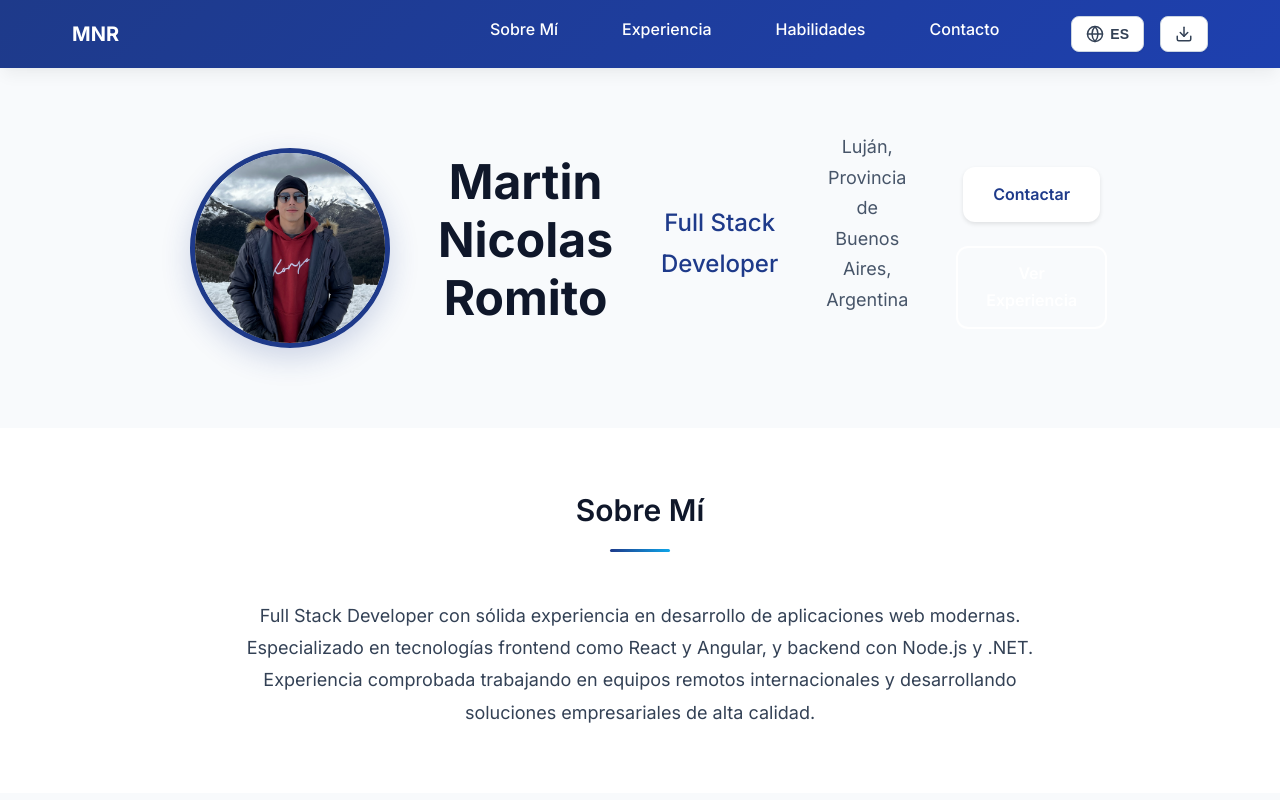
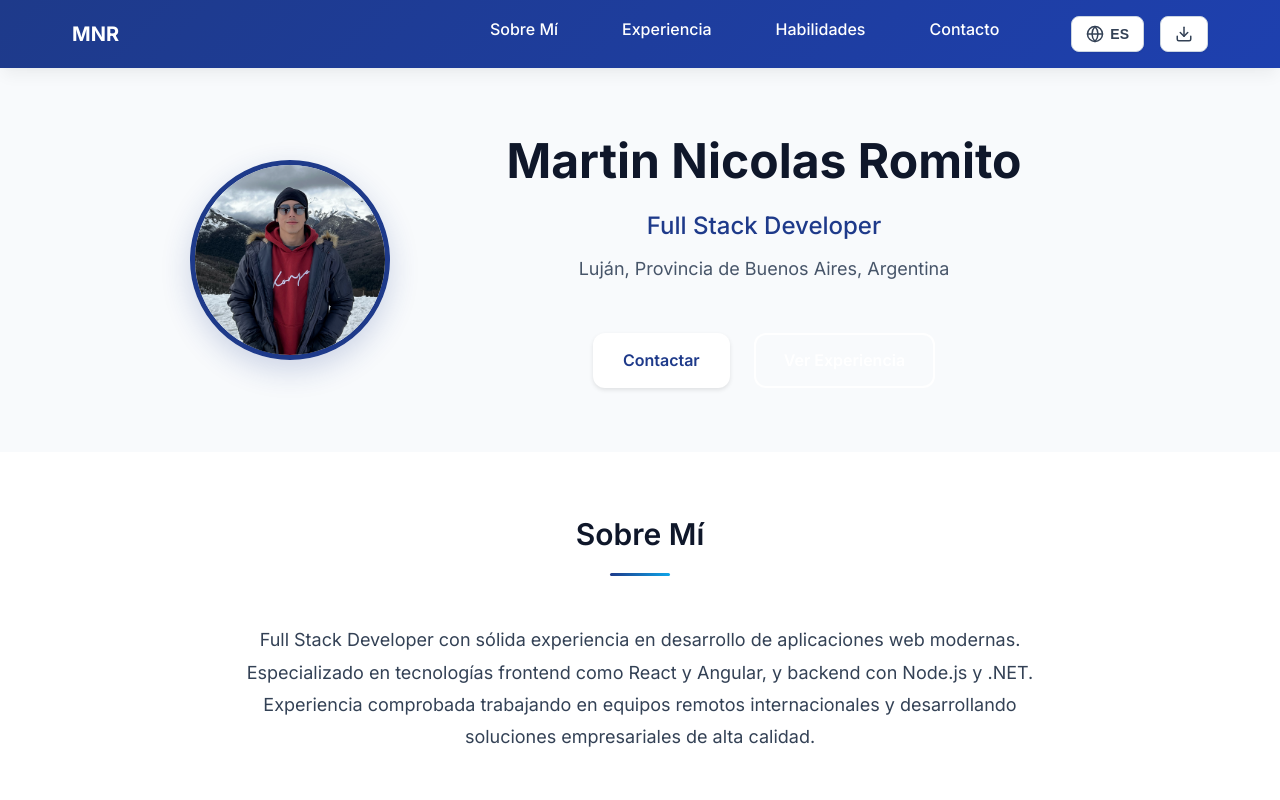
Before and after one commit to Martinromito/cv-mr, a website: page index.html in a window 1280 px wide. Shown: the top 800 px of the page. Drawn offline with Linux system fonts and the light colour scheme.

Commit message:
Add hero-text wrapper for vertical stacking

```diff
--- a/index.html
+++ b/index.html
@@ -59,12 +59,14 @@
                 <div class="profile-photo">
                     <img src="fotoperfil.png" alt="Martin Nicolas Romito">
                 </div>
+                <div class="hero-text">
                     <h1 class="hero-title" data-i18n="hero.title">Martin Nicolas Romito</h1>
                     <p class="hero-subtitle" data-i18n="hero.subtitle">Full Stack Developer</p>
                     <p class="hero-location" data-i18n="hero.location">Luján, Provincia de Buenos Aires, Argentina</p>
                     <div class="hero-actions">
                         <a href="#contact" class="btn btn-primary" data-i18n="hero.contactBtn">Contactar</a>
                         <a href="#experience" class="btn btn-secondary" data-i18n="hero.experienceBtn">Ver Experiencia</a>
+                    </div>
                 </div>
             </div>
         </div>
```
Lines whose indentation alone changed are shown as unchanged.
